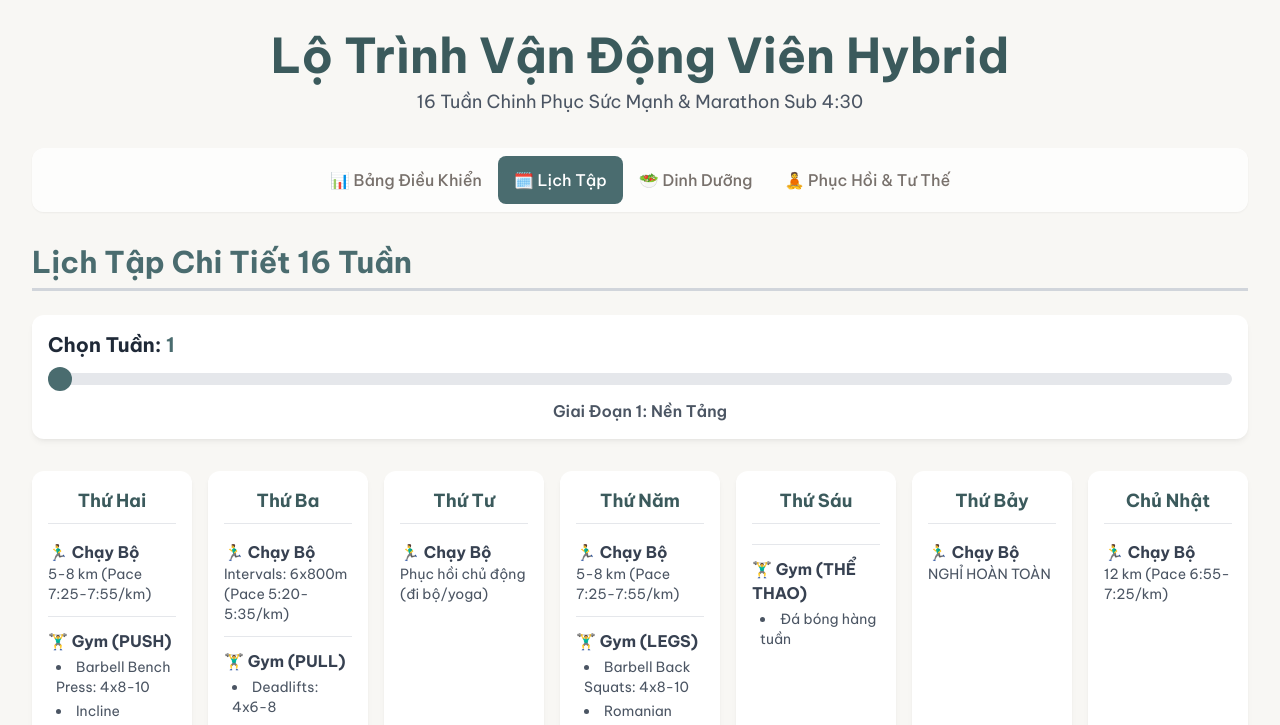
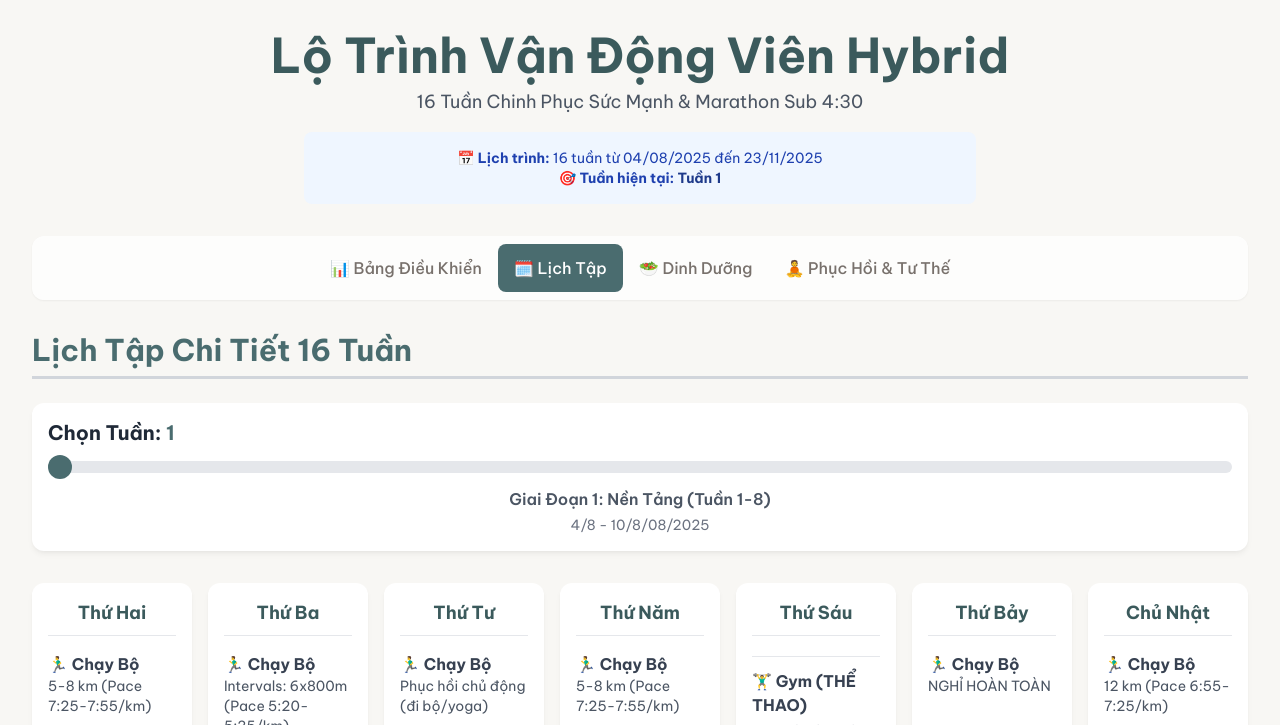
Before and after one commit to tryhn151/hybrid-tranning, a website: page index.html in a window 1280 px wide. Both pictures are taken after a click on the link "🗓️ Lịch Tập". Shown: the top 725 px of the page. Drawn offline with nearby package versions, Linux system fonts and the light colour scheme.

Commit message:
feat: Cập nhật lịch trình 16 tuần từ 04/08/2025 và tối ưu Bảng Điều Khiển

```diff
--- a/index.html
+++ b/index.html
@@ -219,6 +219,12 @@
         <header class="text-center mb-8">
             <h1 class="text-3xl md:text-5xl font-bold text-[#3B5A5C]">Lộ Trình Vận Động Viên Hybrid</h1>
             <p class="text-lg text-gray-600 mt-2">16 Tuần Chinh Phục Sức Mạnh & Marathon Sub 4:30</p>
+            <div class="mt-4 p-4 bg-blue-50 rounded-lg max-w-2xl mx-auto">
+                <p class="text-sm text-blue-800">
+                    <strong>📅 Lịch trình:</strong> 16 tuần từ 04/08/2025 đến 23/11/2025<br>
+                    <strong>🎯 Tuần hiện tại:</strong> <span id="current-week-display" class="font-bold text-blue-900"></span>
+                </p>
+            </div>
         </header>
 
         <!-- NAVIGATION -->
@@ -246,6 +252,7 @@
                             <li><strong>Chiều cao:</strong> 167 cm</li>
                             <li><strong>Cân nặng:</strong> 58 kg</li>
                             <li><strong>Mục tiêu Marathon:</strong> < 4h30</li>
+                            <li><strong>Tiến độ:</strong> <span id="progress-display" class="font-bold text-blue-600"></span></li>
                         </ul>
                     </div>
                     <div class="p-6 card text-center flex flex-col justify-center items-center">
@@ -276,6 +283,7 @@
                     <label for="week-selector" class="block text-xl font-bold text-gray-800 mb-2">Chọn Tuần: <span id="week-label" class="text-[#4A6C6F]">1</span></label>
                     <input type="range" id="week-selector" min="1" max="16" value="1" class="w-full h-3 bg-gray-200 rounded-lg appearance-none cursor-pointer week-slider">
                     <div id="phase-info" class="text-center font-semibold mt-2 text-gray-600"></div>
+                    <div id="week-dates" class="text-center text-sm text-gray-500 mt-1"></div>
                 </div>
 
                 <div id="schedule-grid" class="grid grid-cols-1 md:grid-cols-2 lg:grid-cols-3 xl:grid-cols-7 gap-4"></div>
@@ -521,6 +529,31 @@
                 }
         };
 
+        function getCurrentWeek() {
+            const startDate = new Date('2025-08-04'); // Ngày bắt đầu tuần 1
+            const today = new Date();
+            const timeDiff = today.getTime() - startDate.getTime();
+            const daysDiff = Math.floor(timeDiff / (1000 * 3600 * 24));
+            const currentWeek = Math.floor(daysDiff / 7) + 1;
+
+            // Giới hạn trong khoảng 1-16 tuần
+            return Math.max(1, Math.min(16, currentWeek));
+        }
+
+        function getWeekDates(week) {
+            const startDate = new Date('2025-08-04');
+            const weekStart = new Date(startDate);
+            weekStart.setDate(startDate.getDate() + (week - 1) * 7);
+
+            const weekEnd = new Date(weekStart);
+            weekEnd.setDate(weekStart.getDate() + 6);
+
+            return {
+                start: weekStart.toLocaleDateString('vi-VN', { day: 'numeric', month: 'numeric' }),
+                end: weekEnd.toLocaleDateString('vi-VN', { day: 'numeric', month: 'numeric' })
+            };
+        }
+
         function getWeekData(week) {
             let gymSchedule = {
                 push: trainingPlan.push,
@@ -681,7 +714,19 @@
 
         function renderSchedule(week) {
             weekLabel.textContent = week;
-            phaseInfo.textContent = week <= 8 ? 'Giai Đoạn 1: Nền Tảng' : (week <= 13 ? 'Giai Đoạn 2: Đỉnh Cao' : 'Giai Đoạn 3: Taper');
+            let phaseText = '';
+            if (week <= 8) {
+                phaseText = 'Giai Đoạn 1: Nền Tảng (Tuần 1-8)';
+            } else if (week <= 13) {
+                phaseText = 'Giai Đoạn 2: Đỉnh Cao (Tuần 9-13)';
+            } else {
+                phaseText = 'Giai Đoạn 3: Taper (Tuần 14-16)';
+            }
+            phaseInfo.textContent = phaseText;
+
+            // Hiển thị ngày của tuần
+            const weekDates = getWeekDates(week);
+            document.getElementById('week-dates').textContent = `${weekDates.start} - ${weekDates.end}/08/2025`;
             const weekData = getWeekData(week);
             scheduleGrid.innerHTML = '';
             const days = ['Thứ Hai', 'Thứ Ba', 'Thứ Tư', 'Thứ Năm', 'Thứ Sáu', 'Thứ Bảy', 'Chủ Nhật'];
@@ -713,10 +758,10 @@
 
         function displayTodaysPlan() {
             const today = new Date();
+            const currentWeek = getCurrentWeek();
             const dayOfWeek = today.getDay();
-            const week = 1;
             const dayNames = ['Sun', 'Mon', 'Tue', 'Wed', 'Thu', 'Fri', 'Sat'];
-            const todayData = getWeekData(week)[dayNames[dayOfWeek]];
+            const todayData = getWeekData(currentWeek)[dayNames[dayOfWeek]];
             const container = document.getElementById('today-plan-container');
             document.getElementById('today-date').textContent = today.toLocaleDateString('vi-VN', { weekday: 'long', month: 'long', day: 'numeric' });
 
@@ -834,7 +879,18 @@
         new Chart(document.getElementById('macroChart').getContext('2d'), { type: 'doughnut', data: { labels: ['Carbohydrate (50%)', 'Protein (30%)', 'Chất béo (20%)'], datasets: [{ data: [50, 30, 20], backgroundColor: ['#3B82F6', '#10B981', '#EF4444'], borderColor: '#F8F7F4', borderWidth: 4, hoverOffset: 8 }] }, options: { responsive: true, maintainAspectRatio: false, plugins: { legend: { position: 'bottom', labels: { font: { family: "'Be Vietnam Pro', sans-serif", size: 12 }, boxWidth: 20, padding: 20 } } }, cutout: '60%' } });
         new Chart(document.getElementById('longRunChart').getContext('2d'), { type: 'line', data: { labels: Array.from({length: 16}, (_, i) => `Tuần ${i + 1}`), datasets: [{ label: 'Quãng đường Chạy Dài (km)', data: runningData.longRunKm, fill: true, backgroundColor: 'rgba(74, 108, 111, 0.1)', borderColor: '#4A6C6F', tension: 0.3, pointBackgroundColor: '#4A6C6F', pointRadius: 4, }] }, options: { responsive: true, maintainAspectRatio: false, scales: { y: { beginAtZero: true, title: { display: true, text: 'Quãng đường (km)' } }, x: { title: { display: true, text: 'Tuần Luyện Tập' } } }, plugins: { legend: { display: false } } } });
 
-        renderSchedule(1);
+        // Khởi tạo với tuần hiện tại
+        const currentWeek = getCurrentWeek();
+        weekSelector.value = currentWeek;
+        renderSchedule(currentWeek);
+
+        // Hiển thị tuần hiện tại trong header
+        document.getElementById('current-week-display').textContent = `Tuần ${currentWeek}`;
+
+        // Hiển thị tiến độ
+        const progressPercentage = Math.round((currentWeek / 16) * 100);
+        document.getElementById('progress-display').textContent = `${currentWeek}/16 tuần (${progressPercentage}%)`;
+
         displayTodaysPlan();
         navigateTo('dashboard');
 
```
